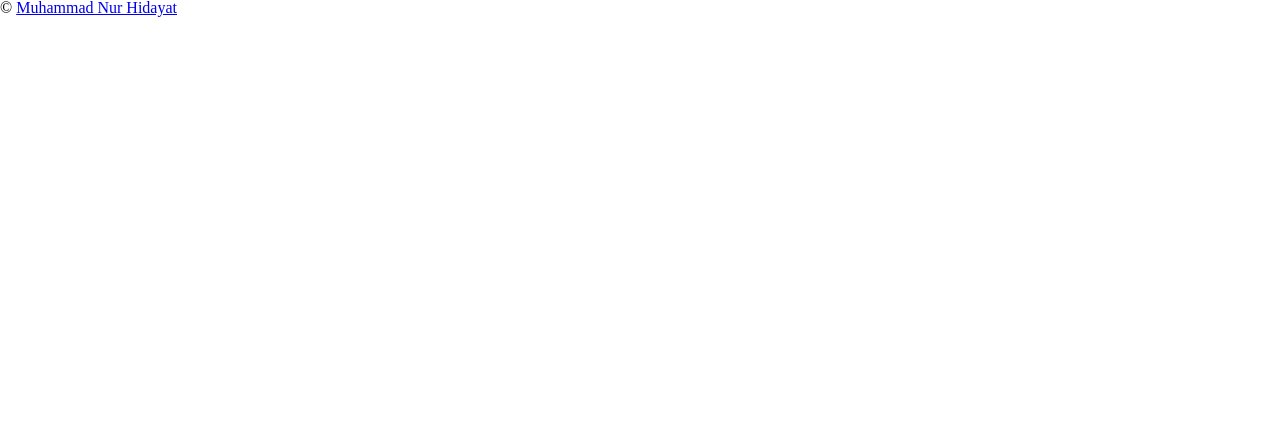
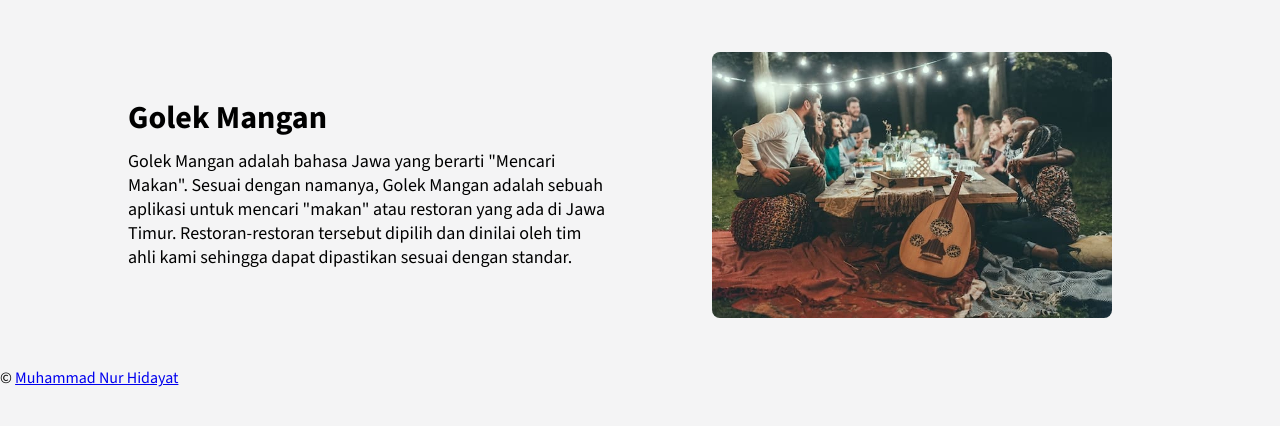
Before and after one commit to mdayat/golek-mangan, a website built with webpack: page src/index.html in a window 1280 px wide. Built offline with nearby package versions, Linux system fonts and the light colour scheme.

Commit message:
create headline content

```diff
--- a/src/index.html
+++ b/src/index.html
@@ -1,9 +1,12 @@
 <!DOCTYPE html>
-<html lang="en">
+<html lang="id">
   <head>
     <meta charset="UTF-8" />
     <meta name="viewport" content="width=device-width, initial-scale=1.0" />
-    <meta name="description" content="" />
+    <meta
+      name="description"
+      content="Golek Mangan adalah aplikasi yang menampung dan mengkurasi restoran terbaik yang ada di Jawa Timur."
+    />
 
     <link rel="preconnect" href="https://fonts.googleapis.com" />
     <link rel="preconnect" href="https://fonts.gstatic.com" crossorigin />
@@ -17,7 +20,22 @@
 
   <body>
     <header></header>
-    <main></main>
+    <main>
+      <article class="headline">
+        <img src="./public/hangout-image.jpg" alt="Berkumpul bersama teman" />
+
+        <div>
+          <h1 class="headline-title">Golek Mangan</h1>
+          <p class="headline-description">
+            Golek Mangan adalah bahasa Jawa yang berarti "Mencari Makan". Sesuai
+            dengan namanya, Golek Mangan adalah sebuah aplikasi untuk mencari
+            "makan" atau restoran yang ada di Jawa Timur. Restoran-restoran
+            tersebut dipilih dan dinilai oleh tim ahli kami sehingga dapat
+            dipastikan sesuai dengan standar.
+          </p>
+        </div>
+      </article>
+    </main>
     <footer>
       &copy;
       <a href="https://github.com/mdayat/" target="_blank"
--- a/src/main.css
+++ b/src/main.css
@@ -2,3 +2,77 @@
   --source-sans: "Source Sans 3", sans-serif;
   box-sizing: border-box;
 }
+body {
+  font-family: var(--source-sans);
+  background-color: #f4f4f5;
+}
+
+/* Main */
+main {
+  margin: 52px 32px;
+}
+.headline div {
+  max-width: 480px;
+  margin: 24px auto 0;
+}
+.headline-title {
+  font-size: 24px;
+  font-weight: 700;
+  margin-bottom: 12px;
+}
+.headline-description {
+  line-height: normal;
+}
+img {
+  display: block;
+  width: 100%;
+  border-radius: 8px;
+}
+
+@media screen and (min-width: 768px) {
+  main {
+    margin-left: 56px;
+    margin-right: 56px;
+  }
+  .headline {
+    display: grid;
+    grid-template-columns: repeat(2, 1fr);
+    place-items: center;
+    gap: 0 16px;
+  }
+  .headline div {
+    order: 1;
+    margin: 0;
+  }
+  .headline img {
+    order: 2;
+    max-width: 400px;
+  }
+}
+
+@media screen and (min-width: 1024px) {
+  main {
+    margin-left: 80px;
+    margin-right: 80px;
+  }
+  .headline-title {
+    font-size: 32px;
+    margin-bottom: 16px;
+  }
+  .headline-description {
+    font-size: 18px;
+  }
+}
+
+@media screen and (min-width: 1280px) {
+  main {
+    margin-left: 104px;
+    margin-right: 104px;
+  }
+}
+@media screen and (min-width: 1440px) {
+  main {
+    margin-left: 128px;
+    margin-right: 128px;
+  }
+}
```
Also changed, not shown: README.md, src/public/hangout-image.jpg (added), src/public/hero-image.jpg (renamed from src/public/hero-image_2.jpg).
